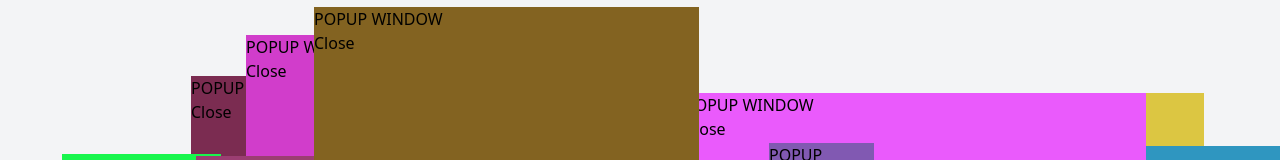
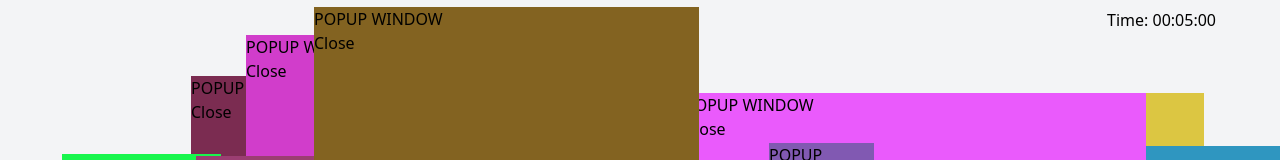
Before and after one commit to Codaea/popupcloser, a Nuxt app: page / in a window 1280 px wide. Shown: the top 160 px of the page. Built offline with nearby package versions, Linux system fonts and the light colour scheme.

Commit message:
added timing

```diff
--- a/pages/index.vue
+++ b/pages/index.vue
@@ -1,4 +1,8 @@
 <template>
+    <!-- TIMER -->
+    <div class="fixed top-0 right-14 p-2">
+        <p>Time: {{formattedTime}}</p>
+    </div>
     <!-- Screen + background -->
     <div class="w-screen h-screen bg-gray-100">
         <div v-for="(popup, index) in popups" :key="popup.id">
@@ -25,6 +29,8 @@ const popups = ref<Popup[]>([])
 const screenX = 1920 // fetch dynamicly
 const screenY = 1080
 
+const time = ref(0)
+
 function generatePopups() {
 for (let i = 0; i < 100; i++) {
     const popup: Popup = {
@@ -49,10 +55,37 @@ function randIntInclusive(min: number, max:number) : number {
 // remove popup from array
 function closePopup(index: number) {
     popups.value.splice(index, 1);
+    // check if no popups left after closing
+    if (popups.value.length === 0) {
+        stopStopwatch()
+    }
 }
+
+let intervalId: number | undefined
+
+function stopStopwatch() {
+    if (intervalId !== undefined) {
+        clearInterval(intervalId)
+        intervalId = undefined
+    }
+}
+
+function startStopwatch() {
+    intervalId = setInterval(() => {
+        time.value++
+    }, 10)
+}
+
+const formattedTime = computed(() => {
+    const milliseconds = time.value % 100
+    const seconds = Math.floor(time.value / 100) % 60
+    const minutes = Math.floor(time.value / 6000) % 60
+    return `${String(minutes).padStart(2, '0')}:${String(seconds).padStart(2, '0')}:${String(milliseconds).padStart(2, '0')}`
+})
 
 onMounted(() => {
     generatePopups()
+    startStopwatch()
     console.log('generated!')
 })
 
```
